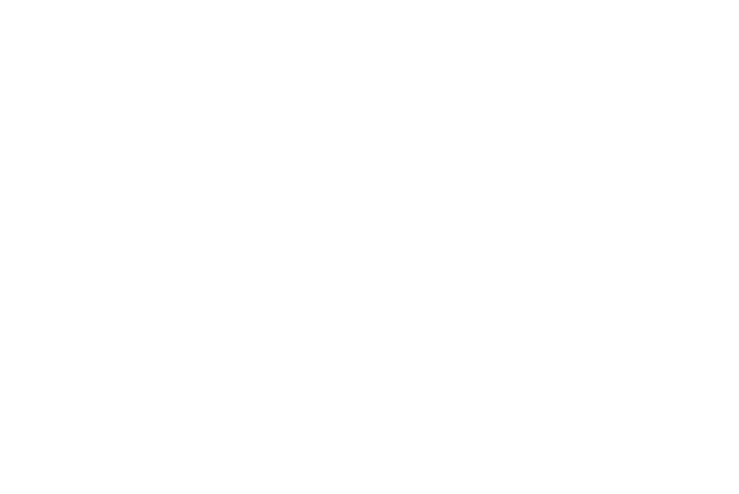
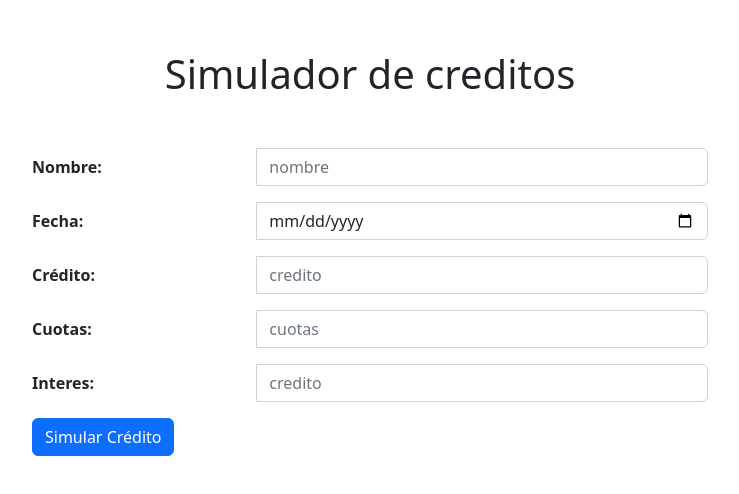
Before and after one commit to nidiaardila/simulador-creditos, a plain HTML site: page index.html in a window 1280 px wide. Shown: the whole page, without its empty margins (270-1009 px from the left). Drawn offline with nearby package versions, Linux system fonts and the light colour scheme.

Commit message:
creacion de formulario

```diff
--- a/index.html
+++ b/index.html
@@ -1,12 +1,44 @@
 <!DOCTYPE html>
 <html lang="en">
-<head>
-    <meta charset="UTF-8">
-    <meta http-equiv="X-UA-Compatible" content="IE=edge">
-    <meta name="viewport" content="width=device-width, initial-scale=1.0">
+  <head>
+    <meta charset="UTF-8" />
+    <meta http-equiv="X-UA-Compatible" content="IE=edge" />
+    <meta name="viewport" content="width=device-width, initial-scale=1.0" />
+    <link href="https://cdn.jsdelivr.net/npm/bootstrap@5.2.3/dist/css/bootstrap.min.css" rel="stylesheet" integrity="sha384-rbsA2VBKQhggwzxH7pPCaAqO46MgnOM80zW1RWuH61DGLwZJEdK2Kadq2F9CUG65" crossorigin="anonymous">
+    <link rel="stylesheet" href="./style.css" />
     <title>Simulador de creditos</title>
-</head>
-<body>
+  </head>
+  <body>
+    <div class="container">
+      <h1>Simulador de creditos</h1>
+      <div class="formulario">
+      <form action="" class="form-inline">
 
-</body>
+        <div class="input-group mb-3">
+          <label for="nombre" class="col-form-label col-sm-4">Nombre:</label>
+          <input type="text" class="form-control" id="nombre" name="nombre" placeholder="nombre" aria-label="Nombre" aria-describedby="basic-addon1">
+        </div>
+        <div class="input-group mb-3">
+          <label for="fecha" class="col-form-label col-sm-4">Fecha:</label>
+          <input type="date" class="form-control" id="fecha" name="fecha" aria-label="fecha" aria-describedby="basic-addon1">
+        </div>
+        <div class="input-group mb-3">
+          <label for="credito" class="col-form-label col-sm-4">Crédito:</label>
+          <input type="number" class="form-control" id="credito" name="credito" placeholder="credito" aria-label="credito" aria-describedby="basic-addon1">
+        </div>
+        <div class="input-group mb-3">
+          <label for="cuotas" class="col-form-label col-sm-4">Cuotas:</label>
+          <input type="number" class="form-control" id="cuotas" name="cuotas" placeholder="cuotas" aria-label="cuotas" aria-describedby="basic-addon1">
+        </div>
+        <div class="input-group mb-3">
+          <label for="credito" class="col-form-label col-sm-4">Interes:</label>
+          <input type="interes" class="form-control" id="interes" name="interes" placeholder="credito" aria-label="interes" aria-describedby="basic-addon1">
+        </div>
+        <button type="button" class="btn btn-primary">Simular Crédito</button>
+      </form>
+    </div>
+    </div>
+
+    <script src="./index.js"></script>
+  </body>
 </html>
--- /dev/null
+++ b/style.css
@@ -0,0 +1,13 @@
+
+*{
+    font-weight: bold;
+}
+
+h1 {
+  text-align: center;
+  margin:50px;
+}
+
+.container {
+    width:700px;
+}
```
Also changed, not shown: index.js (added).
